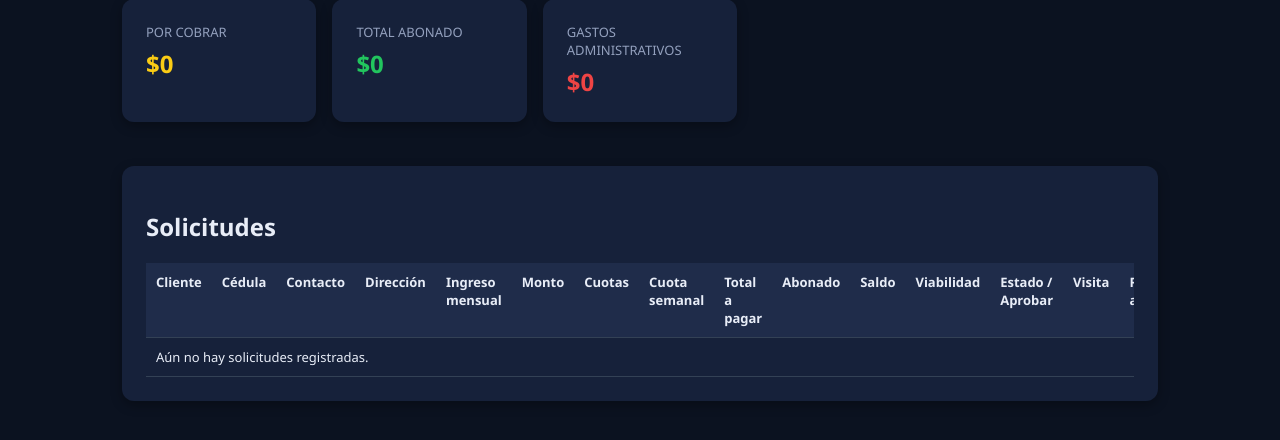
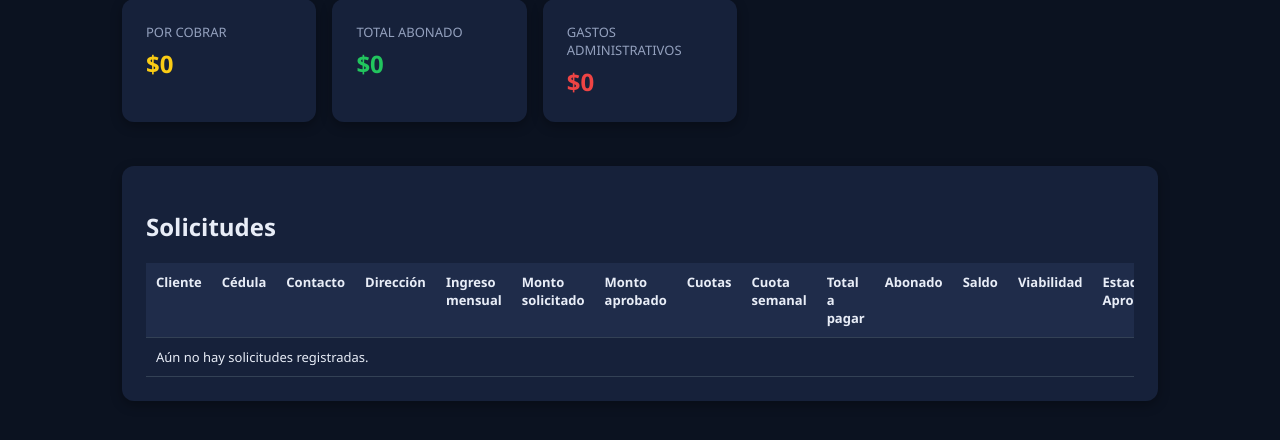
Before and after one commit to jonyflorez12-sudo/Creditoscrecer, a Flask app: page /admin in a window 1280 px wide. Shown: the part 267-707 px from the top of the page. Run offline with Flask 3, Linux system fonts and the light colour scheme; the visitor is signed in with stand-in values (Sample User, id 1); data that the repository does not hold is empty.

Commit message:
Show requested vs approved loan amount and use approved amount in totals
Co-Authored-By: Claude Sonnet 4.6 <noreply@anthropic.com>

```diff
--- a/app.py
+++ b/app.py
@@ -265,7 +265,7 @@ def admin_dashboard():
         d["abonado"] = abonado
         detalle.append(d)
         if s["estado"] == "Aprobado":
-            total_prestado += s["monto_solicitado"]
+            total_prestado += s["monto_aprobado"] if s["monto_aprobado"] is not None else s["monto_solicitado"]
             total_por_cobrar += saldo
         total_abonado += abonado
 
--- a/templates/admin.html
+++ b/templates/admin.html
@@ -22,7 +22,7 @@
     <thead>
       <tr>
         <th>Cliente</th><th>Cédula</th><th>Contacto</th><th>Dirección</th>
-        <th>Ingreso mensual</th><th>Monto</th><th>Cuotas</th><th>Cuota semanal</th>
+        <th>Ingreso mensual</th><th>Monto solicitado</th><th>Monto aprobado</th><th>Cuotas</th><th>Cuota semanal</th>
         <th>Total a pagar</th><th>Abonado</th><th>Saldo</th>
         <th>Viabilidad</th><th>Estado / Aprobar</th><th>Visita</th><th>Registrar abono</th><th>Acciones</th>
       </tr>
@@ -36,6 +36,7 @@
         <td>{{ s.direccion }}</td>
         <td>{{ s.ingreso_mensual | money }}</td>
         <td>{{ s.monto_solicitado | money }}</td>
+        <td>{% if s.monto_aprobado is not none %}{{ s.monto_aprobado | money }}{% else %}—{% endif %}</td>
         <td>{{ s.num_cuotas }}</td>
         <td>{{ s.cuota_estimada | money }}</td>
         <td>{{ s.total_a_pagar | money }}</td>
```
